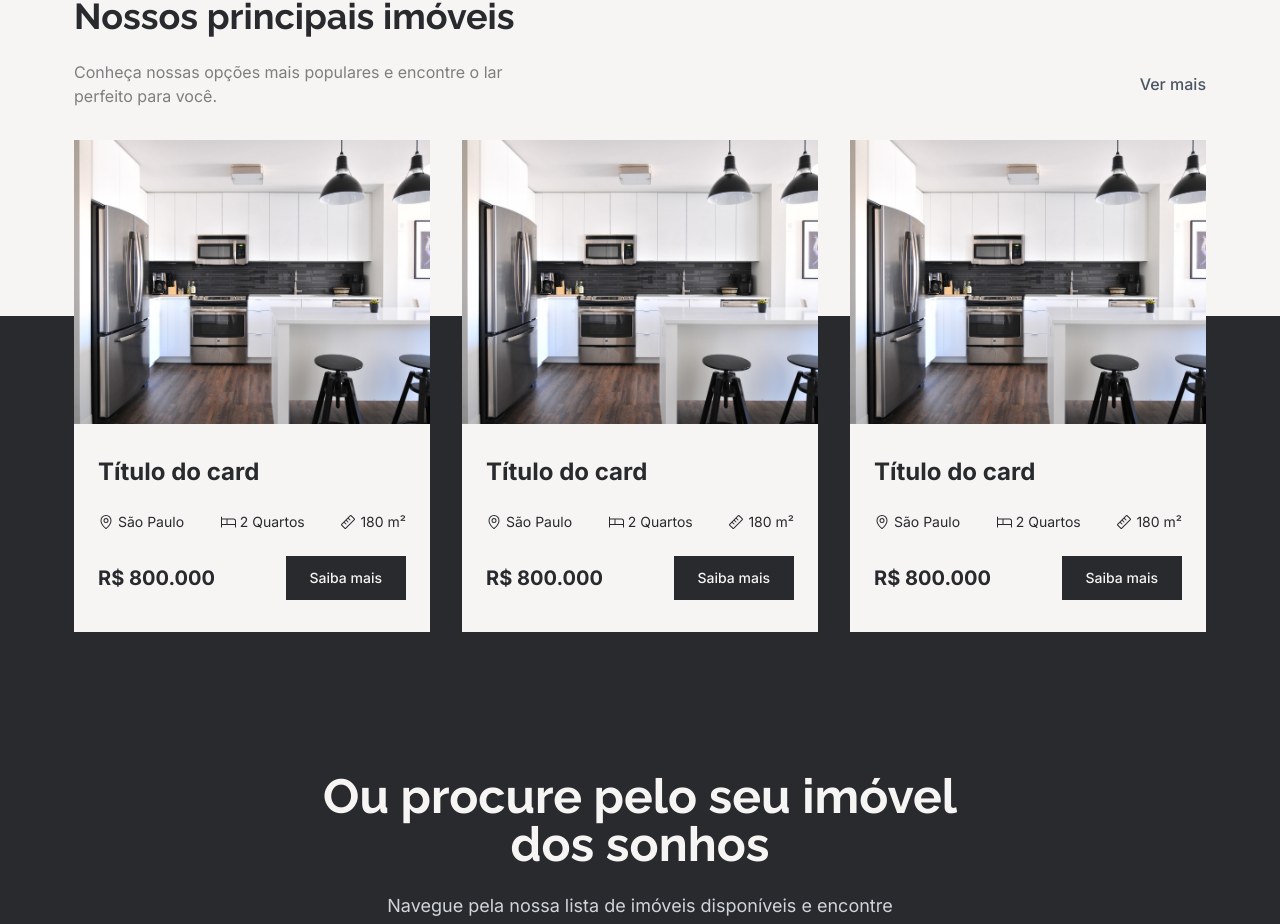
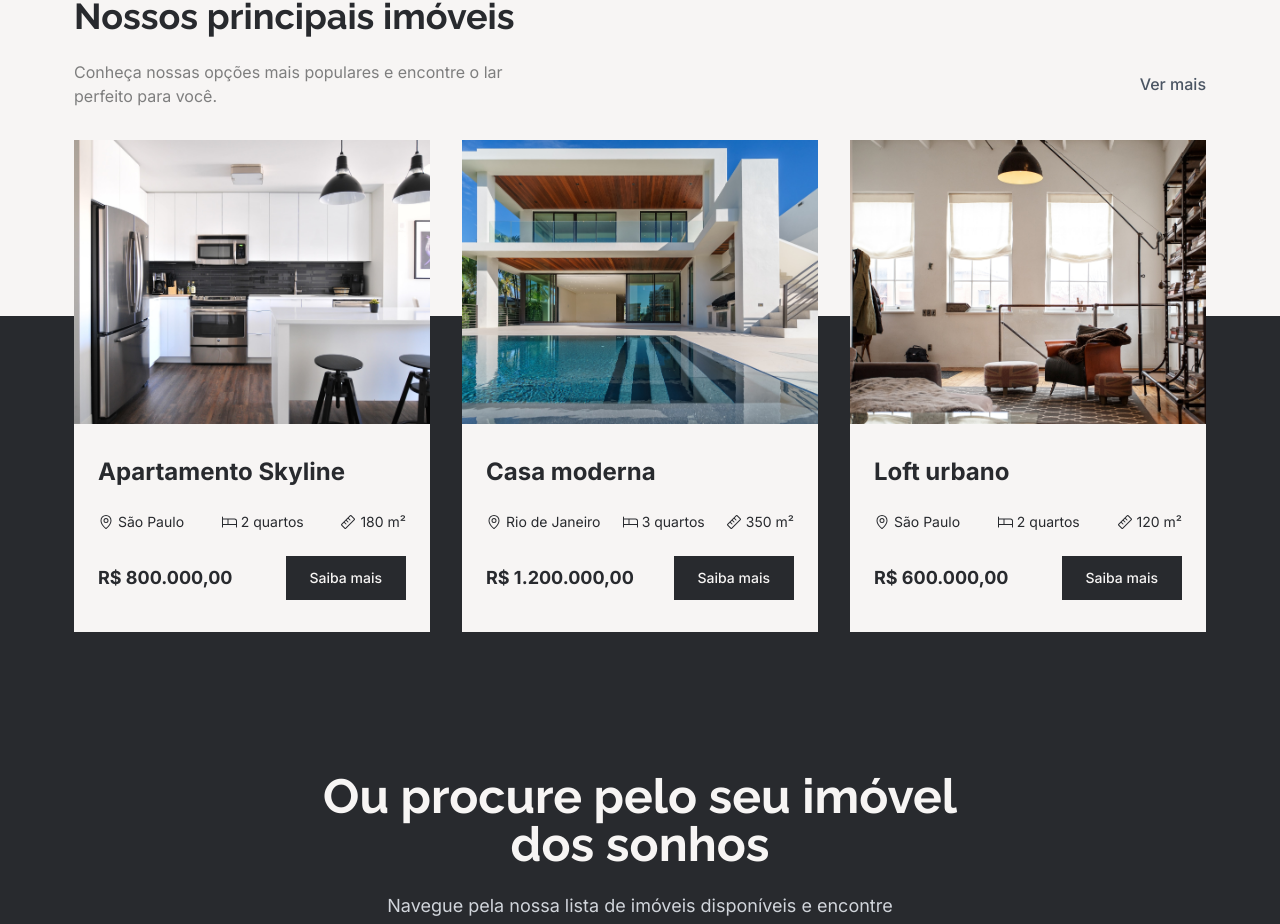
Before and after one commit to edusmpaio/real-estate, a Next.js app: page / in a window 1280 px wide. Shown: the part 908-1832 px from the top of the page. Built offline with nearby package versions, Linux system fonts and the light colour scheme.

Commit message:
add dynamism to cards and immobile page

```diff
--- a/src/components/Card.tsx
+++ b/src/components/Card.tsx
@@ -1,36 +1,51 @@
-import { Bathtub, Bed, MapPin, Ruler } from '@phosphor-icons/react';
+import { Immobile } from '@/data/immobile';
+import { Bed, MapPin, Ruler } from '@phosphor-icons/react';
+import Link from 'next/link';
 
-export function Card() {
+interface CardProps {
+  immobile: Immobile;
+}
+
+export function Card({ immobile }: CardProps) {
+  const { id, image, title, location, bedrooms, squareMeters, price } =
+    immobile;
+
   return (
-    <a href="#" className="max-h-[485px w-full">
-      <div className="h-[284px] w-full bg-[url('../../public/apartament.jpg')] bg-no-repeat bg-cover bg-center" />
+    <Link href={`/immobile/${id}`} className="max-h-[485px w-full">
+      <div
+        style={{ backgroundImage: `url(${image})` }}
+        className={`h-[284px] w-full bg-no-repeat bg-cover bg-center`}
+      />
       <div className="bg-gray-100 py-8 px-6">
-        <strong className="font-bold text-2xl block mb-6">
-          Título do card
-        </strong>
+        <strong className="font-bold text-2xl block mb-6">{title}</strong>
 
         <div className="flex items-center justify-between mb-6">
           <div className="flex items-center gap-1">
             <MapPin size={16} />
-            <span className="text-sm">São Paulo</span>
+            <span className="text-sm">{location}</span>
           </div>
           <div className="flex items-center gap-1">
             <Bed size={16} />
-            <span className="text-sm">2 Quartos</span>
+            <span className="text-sm">{bedrooms} quartos</span>
           </div>
           <div className="flex items-center gap-1">
             <Ruler size={16} />
-            <span className="text-sm">180 m²</span>
+            <span className="text-sm">{squareMeters} m²</span>
           </div>
         </div>
 
         <div className="flex items-center justify-between">
-          <strong className="text-xl">R$ 800.000</strong>
+          <strong className="text-lg">
+            {price.toLocaleString('pt-br', {
+              style: 'currency',
+              currency: 'BRL',
+            })}
+          </strong>
           <button className="bg-gray-800 text-gray-100 py-3 px-6 font-medium hover:bg-gray-900 transition-colors text-sm">
             Saiba mais
           </button>
         </div>
       </div>
-    </a>
+    </Link>
   );
 }
--- /dev/null
+++ b/src/components/Cards.tsx
@@ -0,0 +1,13 @@
+import { immobileData } from '@/data/immobile';
+
+import { Card } from './Card';
+
+export function Cards() {
+  return (
+    <div className="flex items-center gap-8">
+      {immobileData.map((immobile) => (
+        <Card key={immobile.id} immobile={immobile} />
+      ))}
+    </div>
+  );
+}
--- /dev/null
+++ b/src/data/immobile.ts
@@ -0,0 +1,54 @@
+export interface Immobile {
+  id: string;
+  title: string;
+  image: string;
+  location: string;
+  description: string;
+  price: number;
+  squareMeters: number;
+  bedrooms: number;
+  bathrooms: number;
+  isFurnished: boolean;
+}
+
+export const immobileData = [
+  {
+    id: '1',
+    title: 'Apartamento Skyline',
+    image: '/apartament.jpg',
+    location: 'São Paulo',
+    description:
+      'Com uma vista incrível para a cidade, este apartamento moderno oferece um espaço amplo e elegante, com acabamentos de alta qualidade. O apartamento conta com uma suíte master com closet, um segundo quarto, banheiro social, cozinha americana integrada a sala de estar e jantar, além de uma varanda com churrasqueira. O condomínio dispõe de área de lazer completa com piscina, academia e salão de festas.',
+    price: 800000,
+    squareMeters: 180,
+    bedrooms: 2,
+    bathrooms: 2,
+    isFurnished: true,
+  },
+  {
+    id: '2',
+    title: 'Casa moderna',
+    image: '/modern-house.jpg',
+    location: 'Rio de Janeiro',
+    description:
+      'Com um design moderno e elegante, esta casa oferece um espaço amplo e sofisticado com acabamentos de alta qualidade. A casa possui uma suíte master com closet, dois quartos adicionais, banheiro social, cozinha integrada à sala de estar e jantar e uma área externa com churrasqueira. Além disso, a casa conta com uma área de lazer completa com piscina, academia e salão de festas para o conforto e diversão de toda a família.',
+    price: 1200000,
+    squareMeters: 350,
+    bedrooms: 3,
+    bathrooms: 2,
+    isFurnished: true,
+  },
+  {
+    id: '3',
+    title: 'Loft urbano',
+    image: '/loft.jpg',
+    location: 'São Paulo',
+    description:
+      'Este loft urbano oferece um espaço moderno e sofisticado com acabamentos de alta qualidade. Com um design aberto e integrado, o loft possui uma ampla sala de estar e jantar, cozinha americana, quarto com closet e banheiro. Além disso, o prédio conta com uma área de lazer completa com piscina, academia e salão de festas para o conforto e diversão dos moradores.',
+    price: 600000,
+    squareMeters: 120,
+    bedrooms: 2,
+    bathrooms: 1,
+    isFurnished: true,
+  },
+];
--- a/src/pages/immobile/[id].tsx
+++ b/src/pages/immobile/[id].tsx
@@ -1,4 +1,7 @@
+import { GetStaticPropsContext } from 'next';
 import Image from 'next/image';
+
+import { immobileData, Immobile } from '@/data/immobile';
 
 import { Footer } from '@/components/layout/Footer';
 import { Section } from '@/components/layout/Section';
@@ -7,18 +10,37 @@ import { Header } from '@/components/layout/Header';
 import { ProposalForm } from './components/ProposalForm';
 import { Armchair, Bathtub, Bed, MapPin, Ruler } from '@phosphor-icons/react';
 
-export default function ImmobileDetails() {
+interface ImmobileDetailsProps {
+  currentImmobile: Immobile;
+}
+
+export default function ImmobileDetails({
+  currentImmobile,
+}: ImmobileDetailsProps) {
+  const {
+    title,
+    image,
+    price,
+    location,
+    squareMeters,
+    bedrooms,
+    bathrooms,
+    isFurnished,
+    description,
+  } = currentImmobile;
+
   return (
     <>
       <Header linkedToHome />
       <Section className="mt-24">
-        <h1 className="font-title text-4xl mb-14">Apartamento Skyline</h1>
+        <h1 className="font-title text-4xl mb-14">{title}</h1>
         <div className="flex justify-between">
           <Image
-            src="/apartament.jpg"
+            src={image}
             alt="Foto do imóvel"
             width={720}
             height={426}
+            quality={100}
           />
 
           <div className="sticky top-0 self-start p-8 bg-white shadow-md max-w-xs">
@@ -32,27 +54,27 @@ export default function ImmobileDetails() {
           <div className="pb-9 border-b border-gray-300 mt-16 flex justify-around">
             <div className="flex gap-2 font-medium">
               <MapPin size={24} />
-              <span>Rio de Janeiro</span>
+              <span>{location}</span>
             </div>
 
             <div className="flex gap-2 font-medium">
               <Ruler size={24} />
-              <span>180m²</span>
+              <span>{squareMeters}m²</span>
             </div>
 
             <div className="flex gap-2 font-medium">
               <Bed size={24} />
-              <span>2 quartos</span>
+              <span>{bedrooms} quartos</span>
             </div>
 
             <div className="flex gap-2 font-medium">
               <Bathtub size={24} />
-              <span>2 banheiros</span>
+              <span>{bathrooms} banheiros</span>
             </div>
 
             <div className="flex gap-2 font-medium">
               <Armchair size={24} />
-              <span>Mobiliado</span>
+              <span>{isFurnished ? 'Mobiliado' : 'Sem mobilia'}</span>
             </div>
           </div>
 
@@ -61,7 +83,12 @@ export default function ImmobileDetails() {
               <span className="text-sm text-gray-500 block">
                 Valor do imóvel
               </span>
-              <strong className="text-2xl">R$ 800.000</strong>
+              <strong className="text-2xl">
+                {price.toLocaleString('pt-br', {
+                  style: 'currency',
+                  currency: 'BRL',
+                })}
+              </strong>
             </div>
 
             <a
@@ -74,15 +101,7 @@ export default function ImmobileDetails() {
 
           <div className="mt-16">
             <h3 className="font-bold text-xl mb-6">Descrição do imóvel</h3>
-            <p className="text-gray-500">
-              Com uma vista incrível para a cidade, este apartamento moderno
-              oferece um espaço amplo e elegante, com acabamentos de alta
-              qualidade. O apartamento conta com uma suíte master com closet, um
-              segundo quarto, banheiro social, cozinha americana integrada a
-              sala de estar e jantar, além de uma varanda com churrasqueira. O
-              condomínio dispõe de área de lazer completa com piscina, academia
-              e salão de festas.
-            </p>
+            <p className="text-gray-500">{description}</p>
           </div>
         </div>
       </Section>
@@ -90,3 +109,32 @@ export default function ImmobileDetails() {
     </>
   );
 }
+
+export async function getStaticPaths() {
+  return {
+    paths: [],
+    fallback: 'blocking',
+  };
+}
+
+export async function getStaticProps(
+  context: GetStaticPropsContext<{ id: string }>
+) {
+  const id = context.params?.id;
+
+  const currentImmobile = immobileData.find((immobile) => immobile.id === id);
+
+  if (!currentImmobile) {
+    return {
+      redirect: {
+        destination: '/',
+      },
+    };
+  }
+
+  return {
+    props: {
+      currentImmobile,
+    },
+  };
+}
--- a/src/pages/index.tsx
+++ b/src/pages/index.tsx
@@ -5,7 +5,7 @@ import { Section } from '@/components/layout/Section';
 import { Footer } from '@/components/layout/Footer';
 
 import { SearchFilter } from '@/components/SearchFilter';
-import { Card } from '@/components/Card';
+import { Cards } from '@/components/Cards';
 
 export default function Home() {
   return (
@@ -48,11 +48,7 @@ export default function Home() {
             </a>
           </div>
 
-          <div className="flex items-center gap-8">
-            <Card />
-            <Card />
-            <Card />
-          </div>
+          <Cards />
         </Section>
 
         <Section className="flex flex-col items-center text-center">
```
